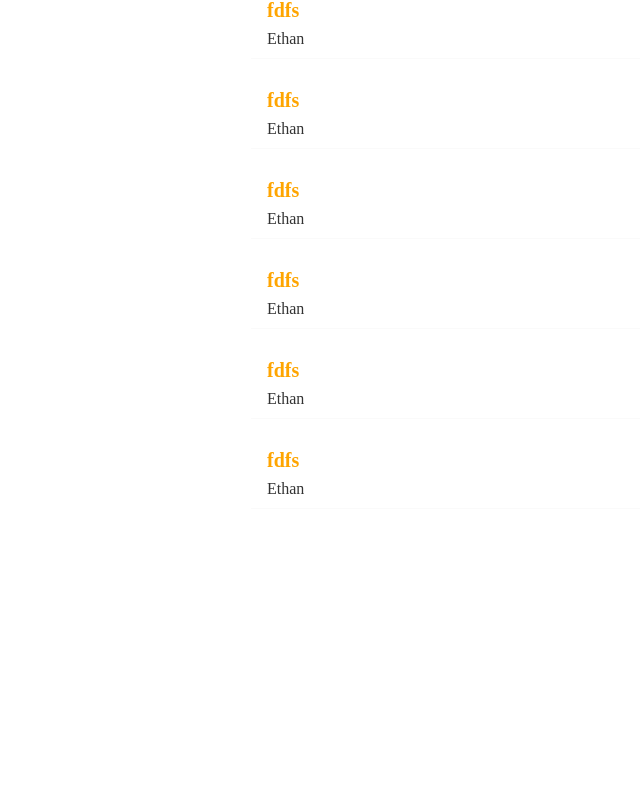
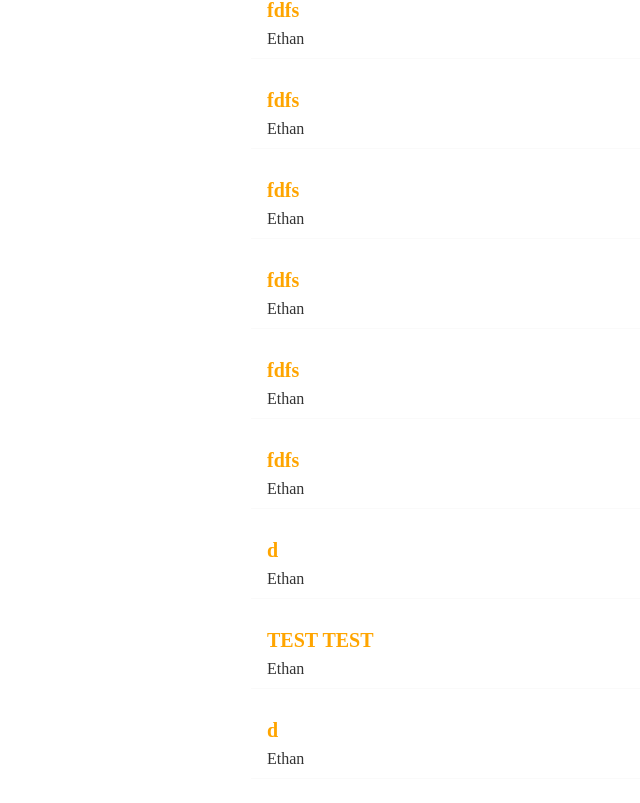
Before and after one commit to evstraub/blog-app, a React (Create React App) app in the folder blog-app/: page / in a window 1280 px wide. Shown: the part 792-1595 px from the top of the page, without its empty margins (89-729 px from the left). Before the commit the page ends 1381 px from the top, so only its background shows below. Built offline with nearby package versions, Linux system fonts and the light colour scheme; data requests are answered from the project's data file; a web font is replaced by a local one.

Commit message:
added history.push to the home page after blog submit

```diff
--- a/blog-app/data/db.json
+++ b/blog-app/data/db.json
@@ -71,6 +71,24 @@
       "body": "dsfs",
       "author": "Ethan",
       "id": 12
+    },
+    {
+      "title": "d",
+      "body": "sd",
+      "author": "Ethan",
+      "id": 13
+    },
+    {
+      "title": "TEST TEST ",
+      "body": "f",
+      "author": "Ethan",
+      "id": 14
+    },
+    {
+      "title": "d",
+      "body": "d",
+      "author": "Ethan",
+      "id": 15
     }
   ]
 }
--- a/blog-app/src/components/Create.js
+++ b/blog-app/src/components/Create.js
@@ -1,10 +1,11 @@
 import { useState } from "react";
-
+import { useHistory } from "react-router-dom";
 const Create = () => {
 const [title, setTitle] =useState('')
 const [body, setBody] =useState('')
 const [author, setAuthor] =useState('Ethan')
 const [isLoading, setIsLoading] = useState(false)
+const history =useHistory()
 
 const handleSubmit =(e) => {
   e.preventDefault()
@@ -18,7 +19,9 @@ const handleSubmit =(e) => {
   }).then(() =>{
     console.log('new blog added')
     setIsLoading(false)
+     history.push('/');
   })
+
 }
 
   return (
```
